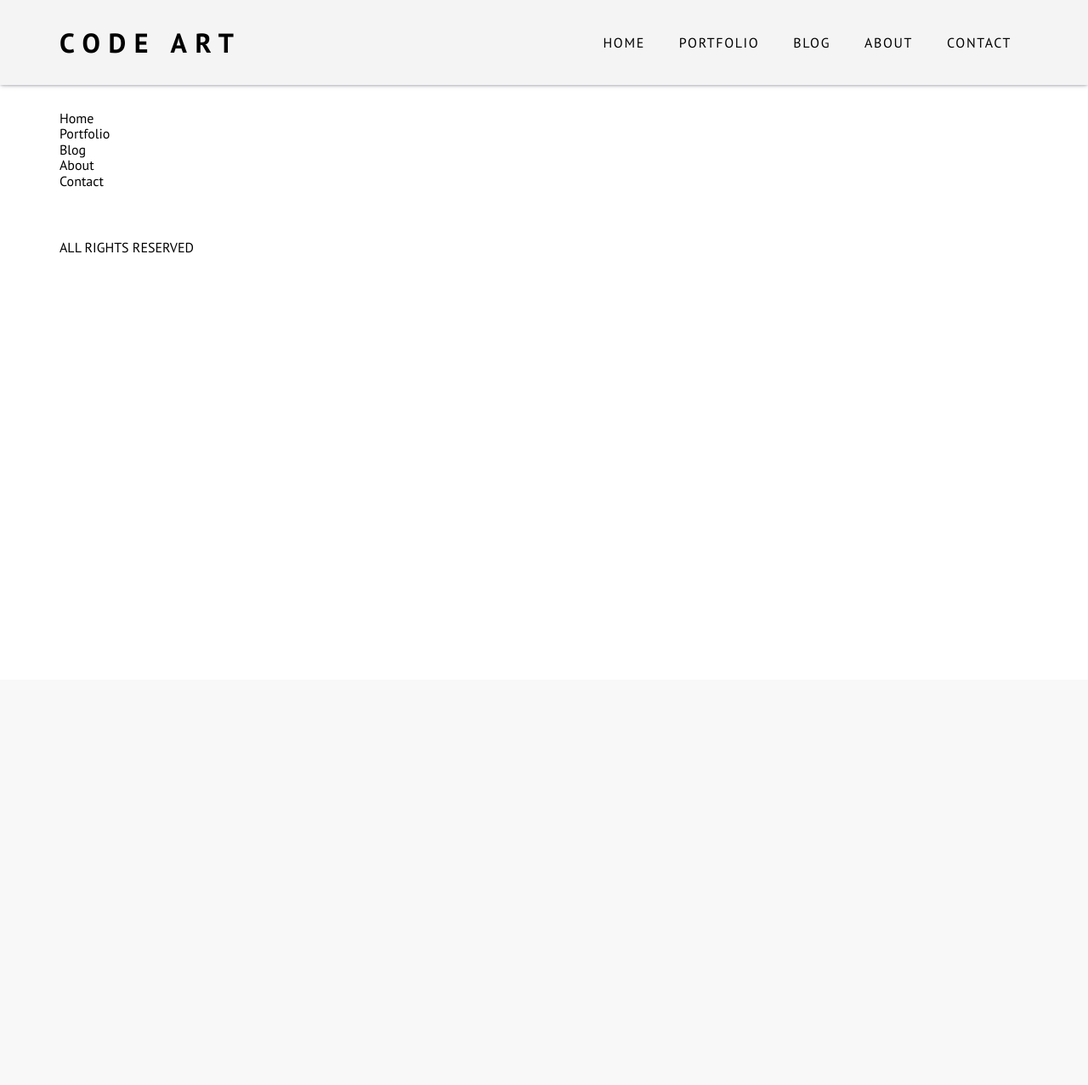
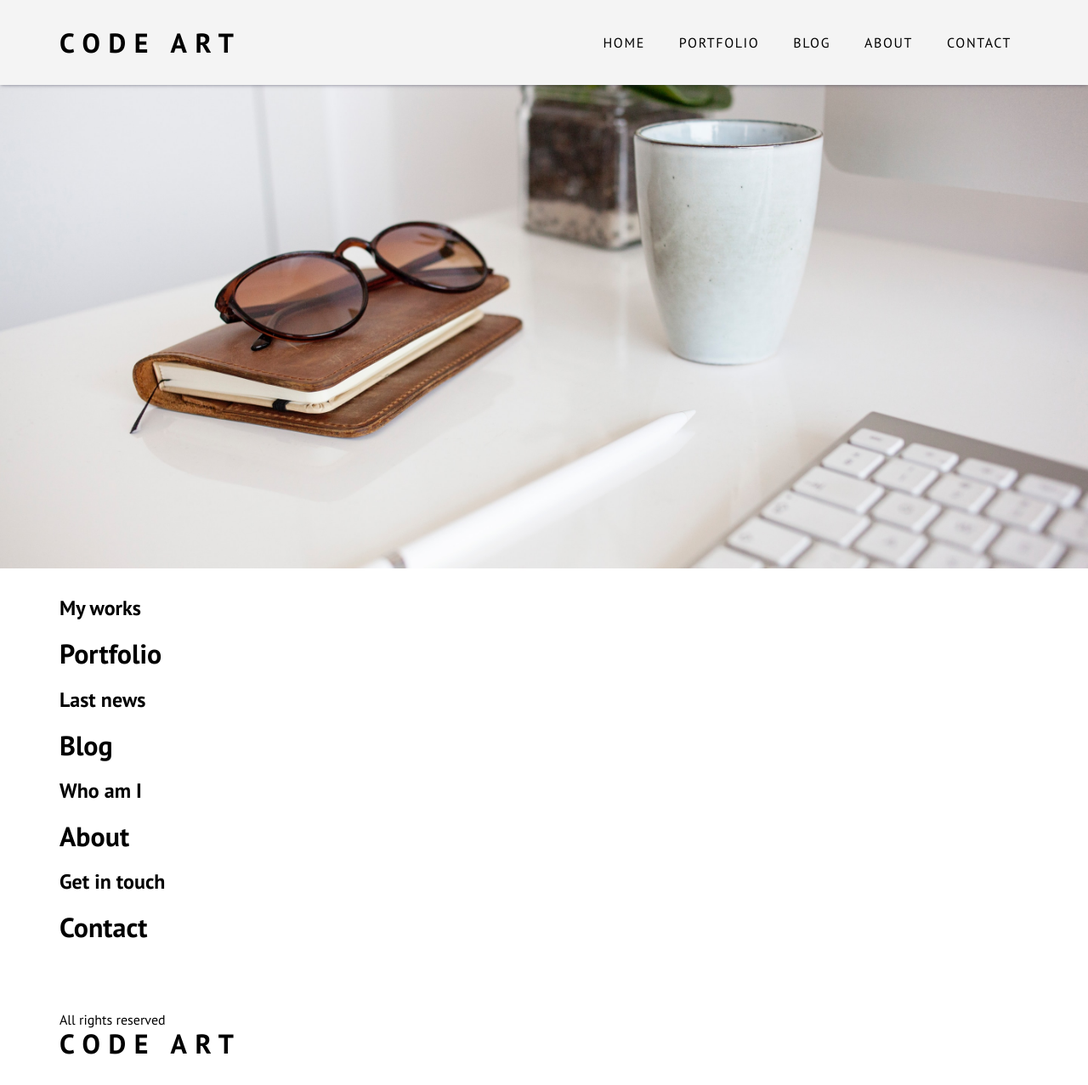
Before and after one commit to michalosman/ZTW, a PHP site: page / in a window 1280 px wide. Shown: the whole page at 85% size. Before the commit the page ends 298 px from the top, so only its background shows below. Run offline with PHP 8.4, Linux system fonts and the light colour scheme; style sheets or scripts are compiled from the project's sources.

Commit message:
Add home section

```diff
--- a/index.html
+++ b/index.html
@@ -31,12 +31,29 @@
       </nav>
     </header>
     <main>
-      <div id="home">Home</div>
-      <div id="portfolio">Portfolio</div>
-      <div id="blog">Blog</div>
-      <div id="about">About</div>
-      <div id="contact">Contact</div>
+      <div id="home"><img src="./assets/home.png" alt="My desk" /></div>
+      <div class="wrapper">
+        <div id="portfolio">
+          <h2>My works</h2>
+          <h1>Portfolio</h1>
+        </div>
+        <div id="blog">
+          <h2>Last news</h2>
+          <h1>Blog</h1>
+        </div>
+        <div id="about">
+          <h2>Who am I</h2>
+          <h1>About</h1>
+        </div>
+        <div id="contact">
+          <h2>Get in touch</h2>
+          <h1>Contact</h1>
+        </div>
+      </div>
     </main>
-    <footer><p>ALL RIGHTS RESERVED</p></footer>
+    <footer>
+      <p>All rights reserved</p>
+      <div class="logo">Code Art</div>
+    </footer>
   </body>
 </html>
--- a/sass/layout/_main.scss
+++ b/sass/layout/_main.scss
@@ -1,3 +1,7 @@
-main {
+img {
+  width: 100%;
+}
+
+.wrapper {
   @extend %container;
 }
```
